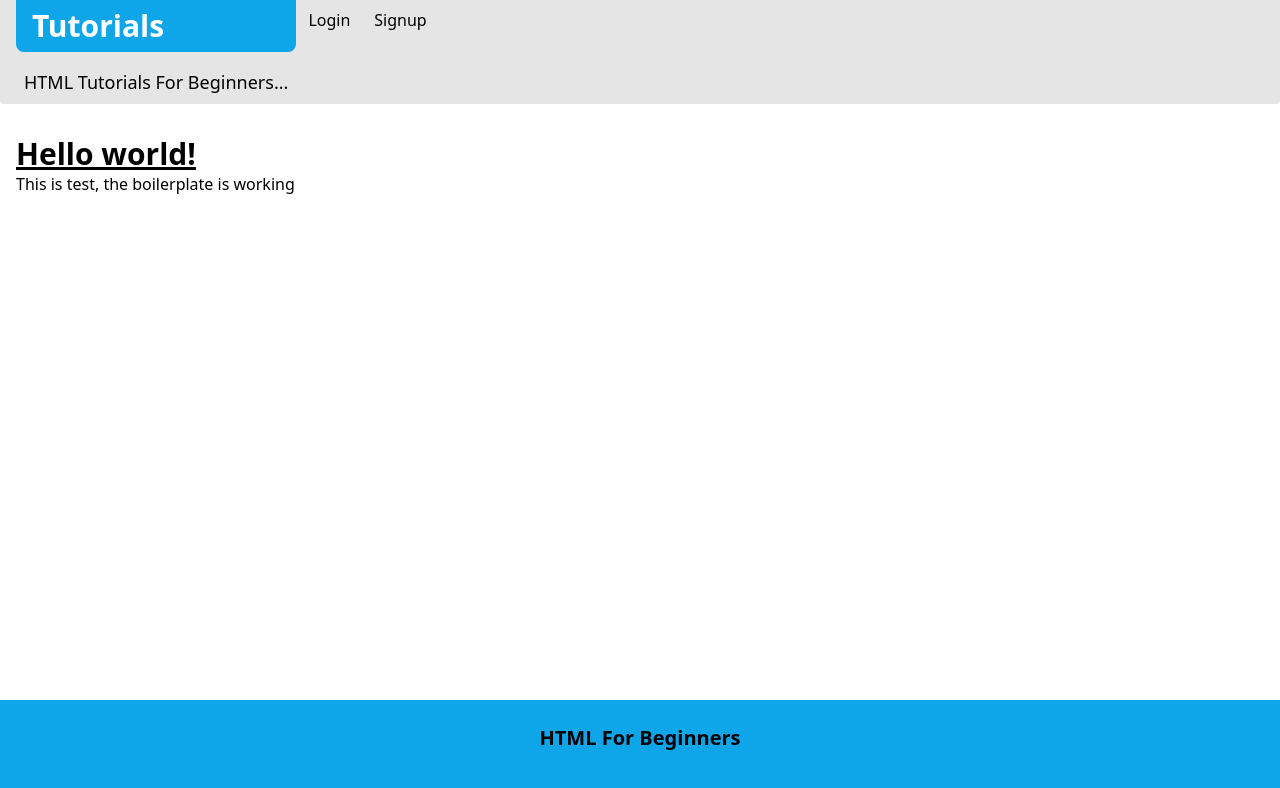
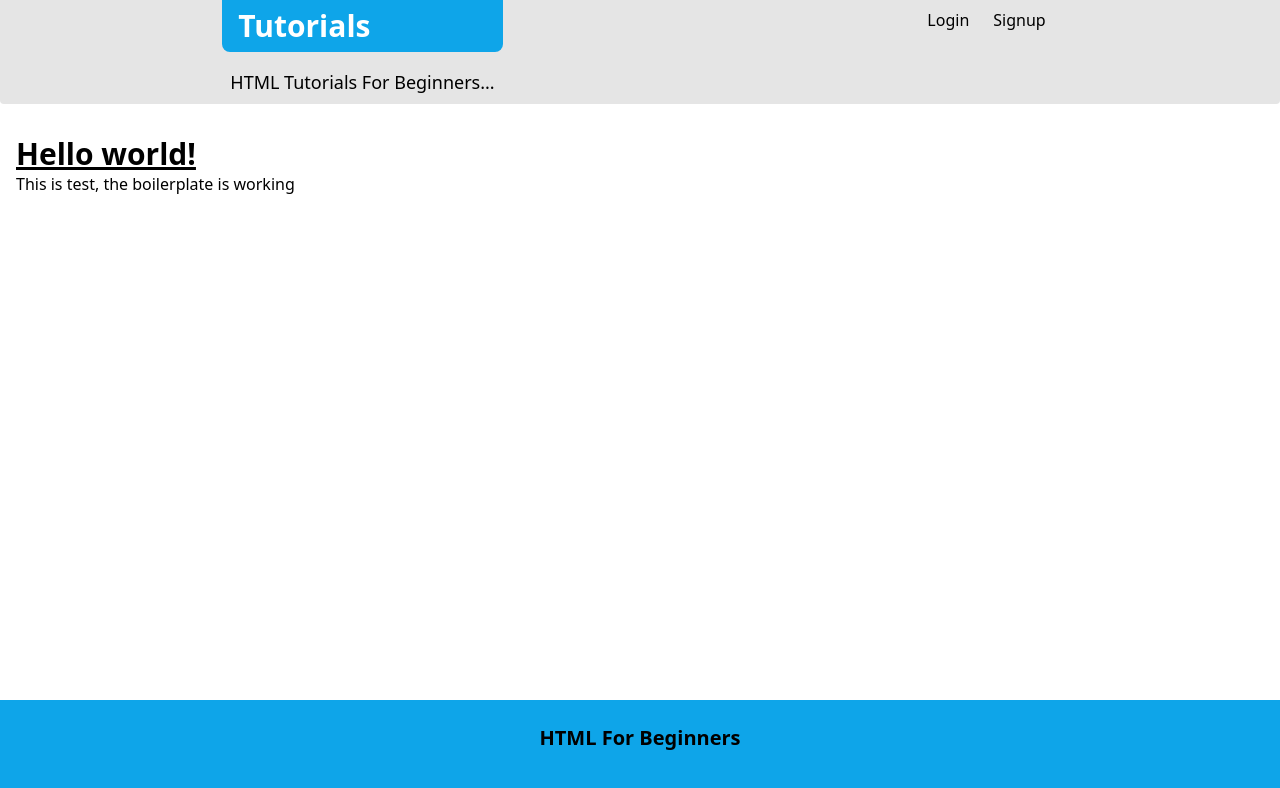
Before and after one commit to PierTwo/HTML-For-Beginners, a React (Create React App) app in the folder client/: page / in a window 1280 px wide. Shown: the top 788 px of the page. Built offline with nearby package versions, Linux system fonts and the light colour scheme.

Commit message:
made small UI change on header/navbar

```diff
--- a/client/src/components/Header/index.js
+++ b/client/src/components/Header/index.js
@@ -10,8 +10,8 @@
   };
   return (
     <header className="bg-neutral-200 container mx-auto px-4 rounded-b">
-      <div className="flex justify-start">
-        <div>
+      <div className="flex justify-around">
+        <div className="">
           <Link className="text-white" to="/">
             <h1 className="font-extrabold text-3xl bg-sky-500/100 px-4 pt-2 pb-2 mb-4 rounded-b-lg">
               Tutorials
```
